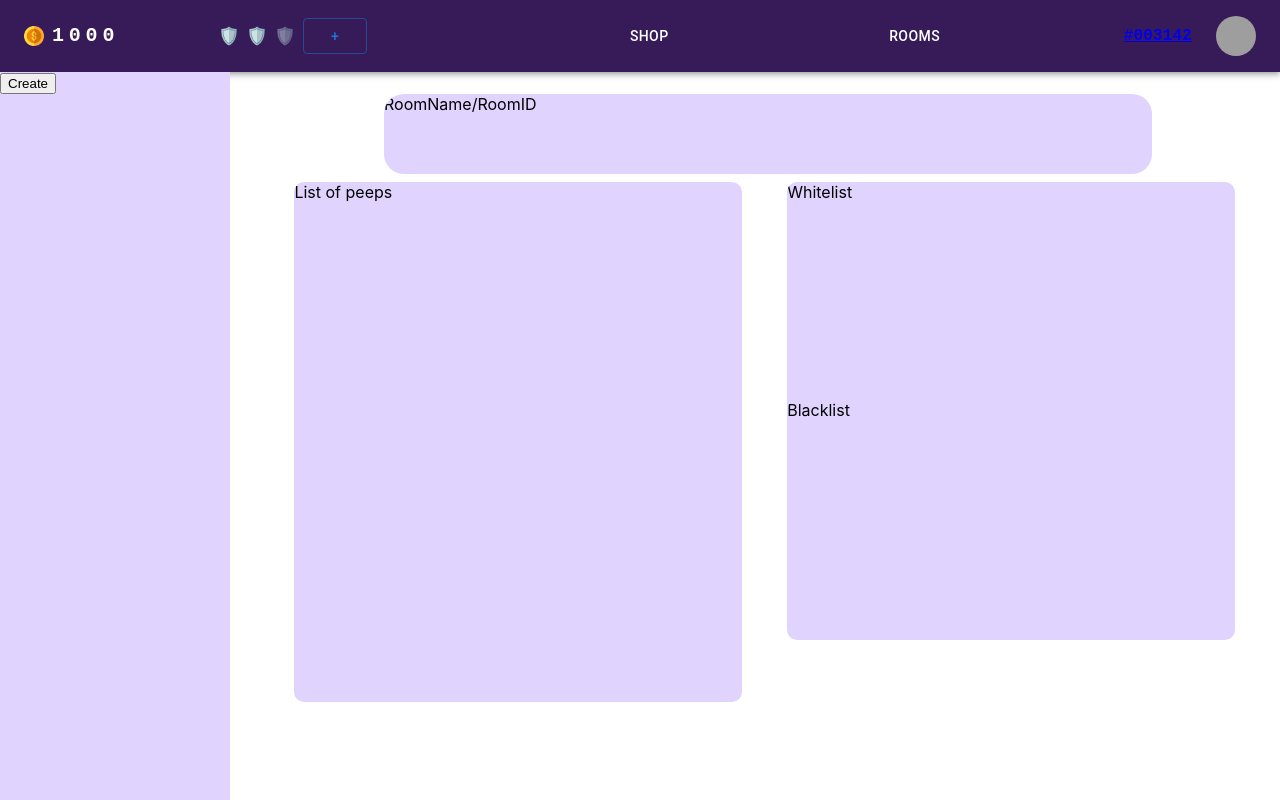
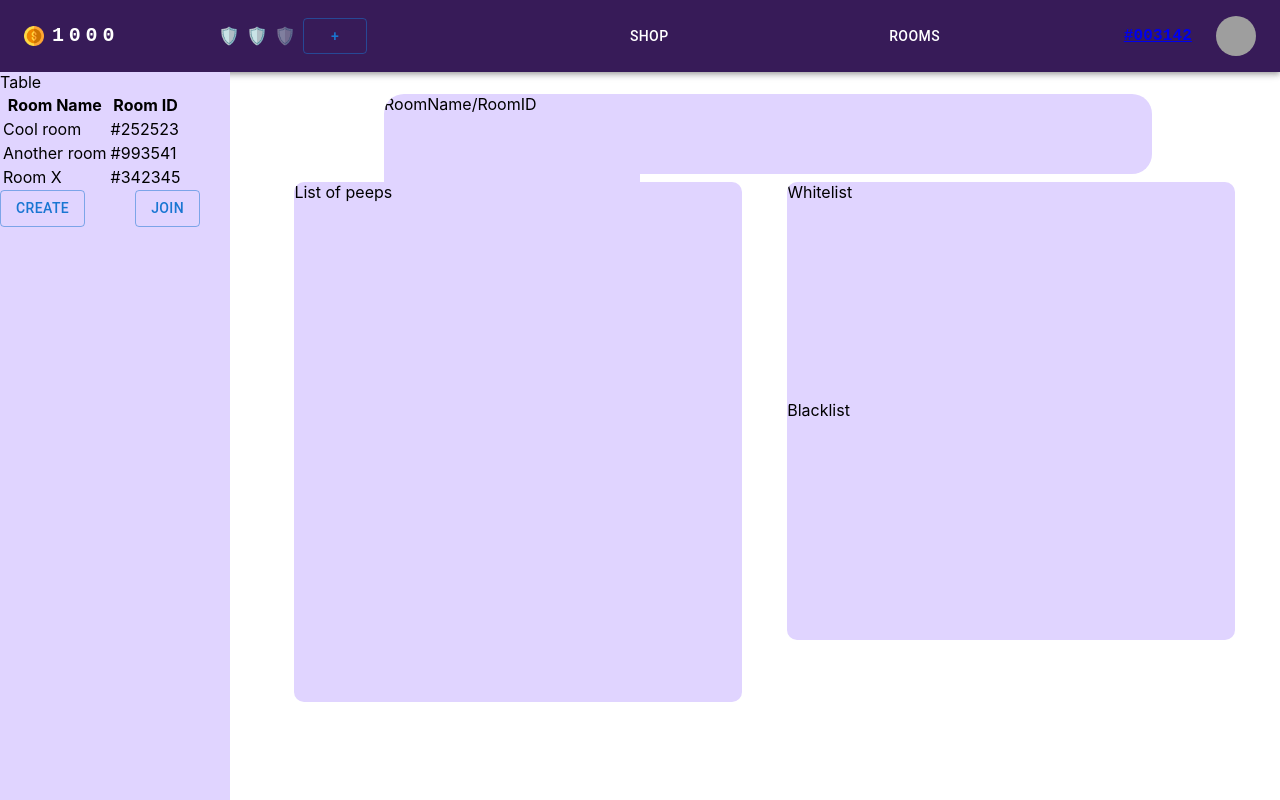
Before and after one commit to JDCRecomendable/wdcc-x-sesa-hackathon-2022, a React (Create React App) app in the folder frontend/: page /rooms in a window 1280 px wide. Built offline with nearby package versions, Linux system fonts and the light colour scheme; grey boxes are pictures that could not be loaded.

Commit message:
Add table and buttons

```diff
--- a/frontend/src/pages/RoomsPage.js
+++ b/frontend/src/pages/RoomsPage.js
@@ -17,7 +17,6 @@ const RoomsPage = () => {
 
   return (
     <>
-      {" "}
       <div
         style={{
           position: "fixed",
@@ -30,12 +29,33 @@ const RoomsPage = () => {
           marginTop: "18px",
         }}
       >
-        <button
-          sx={{ my: 2, color: "white", display: "block", marginLeft: "20px" }}
-        >
-          Create
-        </button>
+        Table
+        <table>
+          <tr>
+            <th>Room Name</th>
+            <th>Room ID</th>
+          </tr>
+          {roomsList}
+        </table>
+        <div style={{ float: "left" }}>
+          <CreateRoom />
+          <JoinRoom />
+        </div>
       </div>
+      <div
+        style={{
+          position: "fixed",
+          width: "20%",
+          height: "40%",
+          zIndex: "1",
+          top: "3.4em",
+          backgroundColor: "#E0D4FF",
+          overflowX: "hidden",
+          marginTop: "50px",
+          marginLeft: "30%",
+          borderRadius: "30px",
+        }}
+      ></div>
       <div
         style={{
           position: "fixed",
```
